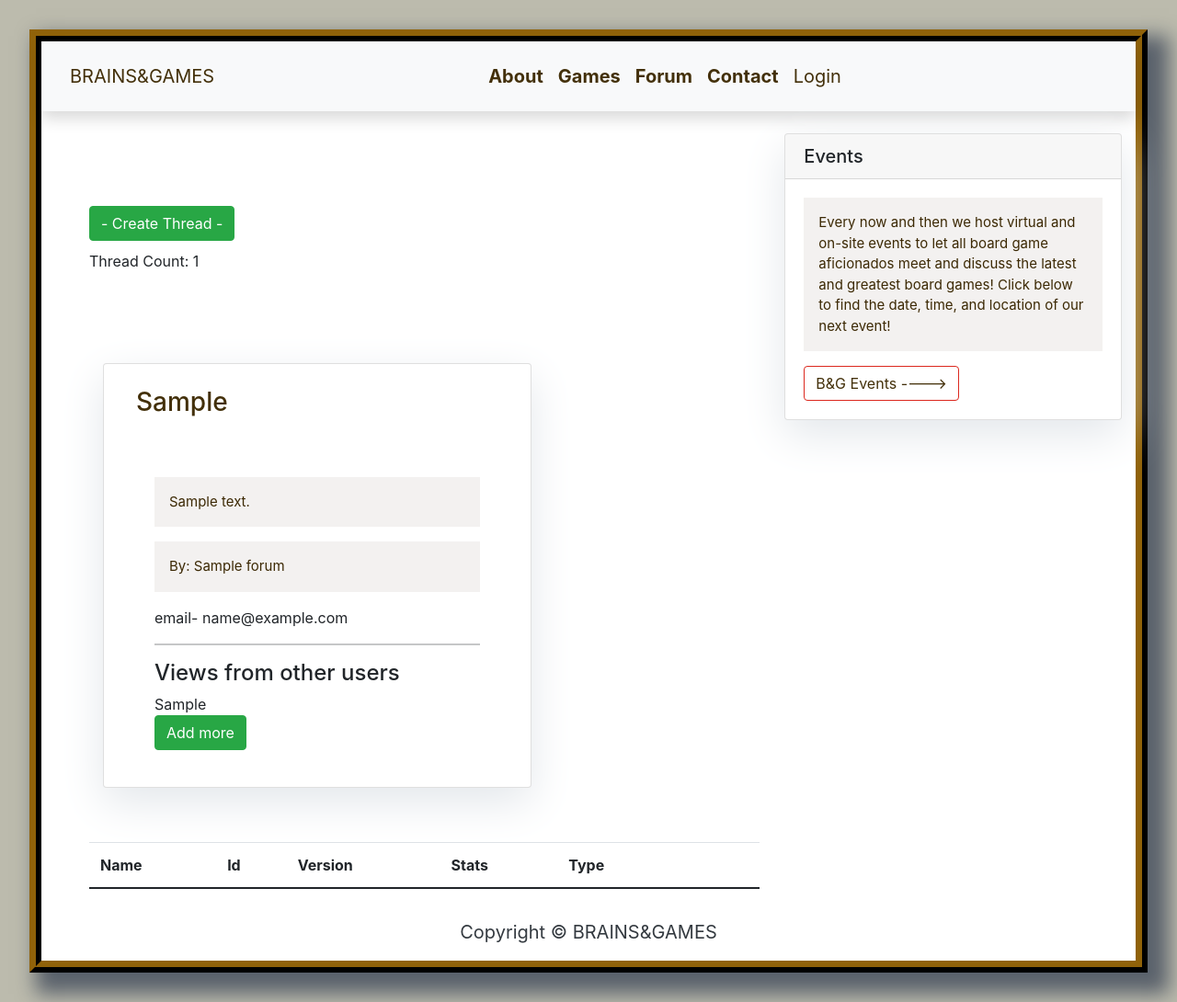
After one commit to linnyelijim/miniproj4LJ, a Django app: page /main/ in a window 1280 px wide. The commit adds this page. Shown: the whole page at 92% size. Run offline with Django 4.2, Linux system fonts and the light colour scheme; tables that the repository leaves empty hold one stand-in row (values such as "Sample post"); lists and menus that the app fills with data are empty; some libraries are stand-ins or nearby versions.

Commit message:
Added elements to several pages. Updated admin oversight. Updated urls, views, forms, and models. Started to pull data from an API.

```diff
--- a/blog/admin.py
+++ b/blog/admin.py
@@ -3,7 +3,7 @@
 # Mini Project 4
 
 from django.contrib import admin
-from .models import Post, Comment
+from .models import Post, Comment, Discussion, Forum
 
 
 # Sets the structure of posts
@@ -27,3 +27,5 @@
 
 
 admin.site.register(Post, PostAdmin)
+admin.site.register(Forum)
+admin.site.register(Discussion)
--- a/blog/models.py
+++ b/blog/models.py
@@ -59,3 +59,24 @@
 
     def __str__(self):
         return "Success"
+
+
+class Forum(models.Model):
+    name = models.CharField(max_length=200, default="anonymous")
+    email = models.CharField(max_length=200, null=True)
+    topic = models.CharField(max_length=300)
+    description = models.CharField(max_length=1000, blank=True)
+    link = models.CharField(max_length=100, null=True)
+    date_created = models.DateTimeField(auto_now_add=True, null=True)
+
+    def __str__(self):
+        return str(self.topic)
+
+
+# child model
+class Discussion(models.Model):
+    forum = models.ForeignKey(Forum, blank=True, on_delete=models.CASCADE)
+    discuss = models.CharField(max_length=1000)
+
+    def __str__(self):
+        return str(self.forum)
--- /dev/null
+++ b/blog/static/api.js
@@ -0,0 +1,36 @@
+function createElemWithText(elemType = "p", textContent = "") {
+    const myElem = document.createElement(elemType);
+    myElem.textContent = textContent;
+
+    return myElem;
+}
+const getGames = async (id) => {
+    try {
+        const response = await fetch(`https://boardgamegeek.com/xmlapi2/thing?id=${Id}`);
+        return await response.json();
+    } catch (e) {
+        console.log(e);
+    }
+}
+const createGames = async (games) => {
+    let fragment = document.createDocumentFragment();
+
+    for(let i = 0; i < games.length; i++) {
+        let game = games[i];
+        let module = document.createElement('module');
+
+        let h2 = createElemWithText('h2', game.name);
+        let p = createElemWithText('p', game.stats);
+        let p2 = createElemWithText('p', `Game ID: ${game.id}`);
+
+        module.append(h2,p,p2);
+        fragment.append(module);
+    }
+    return fragment;
+}
+const listGames = async (games) => {
+    const gameInfo = document.querySelector("#gameInfo");
+    let element = (games) ? await createGames(games) : document.querySelector("#gameInfo p")
+    gameInfo.append(element);
+    return element;
+}
--- a/blog/templates/about/about.html
+++ b/blog/templates/about/about.html
@@ -1,4 +1,6 @@
 {% extends 'home/base.html' %}
+
+
 <!DOCTYPE html>
 <html lang="en">
 {% block header %}
--- /dev/null
+++ b/blog/templates/forum/main.html
@@ -0,0 +1,67 @@
+{% extends 'home/base.html' %}
+
+
+<!DOCTYPE html>
+<body lang="en">
+{% block header %}
+    <h1>{% block title %}Games Forum{% endblock %}</h1>
+{% endblock %}
+{% block content %}
+    {% block sidebar %} {% include 'home/sidebar.html' %} {% endblock sidebar %}
+    <div class="container">
+        <div class="row">
+            <div>
+                <h1>
+                    <form method="POST" action="{% url 'add_forum' %}">
+                        {% csrf_token %}
+                        <button class="btn btn-success" style="width:fit-content;">- Create Thread -</button>
+                    </form>
+                </h1>
+                <h7>Thread Count: {{ count }}</h7>
+                <div class="card-columns" style="padding: 10px; margin: 20px;"></div>
+
+                <div class="car box container">
+                    <div class="col-md-8 card mb-4  mt-3 ">
+                        <div class="card-body">
+                            {% for forum in forums %}
+                                {% load crispy_forms_tags %}
+                                <a href='{{ forum.link }}'><h3>{{ forum.topic }}</h3></a>
+                                <div class="card-body container">
+                                    <p>{{ forum.description }}</p>
+
+                                    <p> By: {{ forum.name }}</p>
+                                    email- {{ forum.email }}
+                                    <hr>
+                                    <h4>Views from other users</h4>
+                                    {% for discuss in discussions %}
+                                        {% for objs in discuss %}
+                                            {% if objs.forum == forum %}
+                                                {{ objs.discuss }}
+                                                <br>
+                                            {% endif %}
+                                        {% endfor %}
+                                    {% endfor %}
+                                    <form method="POST" action="{% url 'add_discussion' %}">
+                                        {% csrf_token %}
+                                        <button class="btn btn-success"
+                                                style="width:fit-content;">
+                                            Add more
+                                        </button>
+                                    </form>
+                                </div>
+
+                            {% endfor %}
+                        </div>
+                    </div>
+                </div>
+            <div id="gameInfo">
+
+            </div>
+                {% include 'games/get_games.html' %}
+
+            </div>
+        </div>
+    </div>
+{% endblock %}
+</body>
+</html>
--- /dev/null
+++ b/blog/templates/games/get_games.html
@@ -0,0 +1,36 @@
+<!DOCTYPE html>
+<html lang="en">
+<body>
+{% block content %}
+    <div class="container">
+        <div class="row">
+            <table class="table is-fullwidth is-striped is-bordered">
+                <thead>
+                <tr>
+                    <th>Name</th>
+                    <th>Id</th>
+                    <th>Version</th>
+                    <th>Stats</th>
+                    <th>Type</th>
+                    <th></th>
+                    <th></th>
+                </tr>
+                </thead>
+                <tbody>
+                {% for game in games %}
+                    <tr>
+                        <th>{{ game.name }}</th>
+                        <td>{{ game.id }}</td>
+                        <td>{{ game.version }}</td>
+                        <td>{{ game.stats }}</td>
+                        <td>{{ game.type }}</td>
+                        <td></td>
+                    </tr>
+                {% endfor %}
+                </tbody>
+            </table>
+        </div>
+    </div>
+{% endblock %}
+</body>
+</html>
--- a/blog/templates/home/base.html
+++ b/blog/templates/home/base.html
@@ -4,6 +4,7 @@
 <head>
     <title>BRAINS&GAMES</title>
     {% load static %}
+    <script src = {% static 'api.js' %} ></script>
     <link rel="stylesheet" href="{% static 'style.css' %}"/>
     <link href="https://fonts.googleapis.com/css?family=Roboto:400,700" rel="stylesheet">
     <meta name="google" content="notranslate"/>
@@ -37,6 +38,9 @@
                 </li>
                 <li class="nav-item text-black">
                     <a class="nav-link text-black font-weight-bold" href="{% url 'games' %}">Games</a>
+                </li>
+                <li class="nav-item text-black">
+                    <a class="nav-link text-black font-weight-bold" href="{% url 'main' %}">Forum</a>
                 </li>
                 <li class="nav-item text-black">
                     <a class="nav-link text-black font-weight-bold" href="{% url 'contact' %}">Contact</a>
@@ -74,5 +78,5 @@
 <script src="https://cdn.jsdelivr.net/npm/jquery@3.5.1/dist/jquery.slim.min.js"
         integrity="sha384-DfXdz2htPH0lsSSs5nCTpuj/zy4C+OGpamoFVy38MVBnE+IbbVYUew+OrCXaRkfj"
         crossorigin="anonymous"></script>
-    </body>
-    </html>
+</body>
+</html>
--- a/blog/urls.py
+++ b/blog/urls.py
@@ -16,5 +16,9 @@
     path('register/', views.register_request, name="register"),
     path('login/', views.login_request, name="login"),
     path('accounts/logout/', views.logout_request, name="logout"),
-    path('password_reset', views.password_reset_request, name="password_reset")
+    path('password_reset', views.password_reset_request, name="password_reset"),
+    path('main/', views.main, name='main'),
+    path('add_forum/', views.add_forum, name='add_forum'),
+    path('add_discussion/', views.add_discussion, name='add_discussion'),
+    path('get_games/', views.GetGames.as_view(template_name='games/get_games.html'), name='Game View'),
 ]
--- a/blog/views.py
+++ b/blog/views.py
@@ -1,9 +1,10 @@
 # INF601 - Advanced Programming in Python
 # Lindsey Jimenez
 # Mini Project 4
-
-from .forms import CommentForm, ContactForm, NewUserForm
-from .models import Post
+from django.views.generic import TemplateView
+from .services import get_games
+from .forms import CommentForm, ContactForm, NewUserForm, CreateInForum, CreateInDiscussion
+from .models import Post, Forum
 from django.contrib import messages
 from django.contrib.auth import login, authenticate, logout
 from django.contrib.auth.forms import AuthenticationForm, PasswordResetForm
@@ -17,6 +18,7 @@
 from django.utils.encoding import force_bytes
 from django.utils.http import urlsafe_base64_encode
 from django.views import generic
+import requests
 
 
 # Provides generic list with objects of specified model
@@ -161,3 +163,48 @@
     password_reset_form = PasswordResetForm()
     return render(request=request, template_name="accounts/password_reset.html",
                   context={"password_reset_form": password_reset_form})
+
+
+def main(request):
+    forums = Forum.objects.all()
+    count = forums.count()
+    discussions = []
+    for i in forums:
+        discussions.append(i.discussion_set.all())
+
+    context = {'forums': forums,
+               'count': count,
+               'discussions': discussions}
+    return render(request, 'forum/main.html', context)
+
+
+def add_forum(request):
+    thread = CreateInForum()
+    if request.method == 'POST':
+        thread = CreateInForum(request.POST)
+        if thread.is_valid():
+            thread.save()
+            return redirect('forum/main.html')
+    context = {'thread': thread}
+    return render(request, 'forum/add_forum.html', context)
+
+
+def add_discussion(request):
+    forum = CreateInDiscussion()
+    if request.method == 'POST':
+        forum = CreateInDiscussion(request.POST)
+        if forum.is_valid():
+            forum.save()
+            return redirect('forum/main.html')
+    context = {'forum': forum}
+    return render(request, 'forum/add_discussion.html', context)
+
+
+class GetGames(TemplateView):
+    template_name = 'games/get_games.html'
+
+    def get_context_data(self, *args, **kwargs):
+        context = {
+            'games': get_games(),
+        }
+        return context
```
Also changed, not shown: blog/forms.py (+13 -1 lines), blog/services.py (added, +12 -0 lines), blog/templates/forum/add_discussion.html (added, +30 -0 lines), blog/templates/forum/add_forum.html (added, +31 -0 lines), blog/templates/games/games.html (+29 -1 lines), requirements.txt (+3 -24 lines), blog/migrations/0003_forum_discussion.py (added), manage.py (line endings or trailing spaces).
